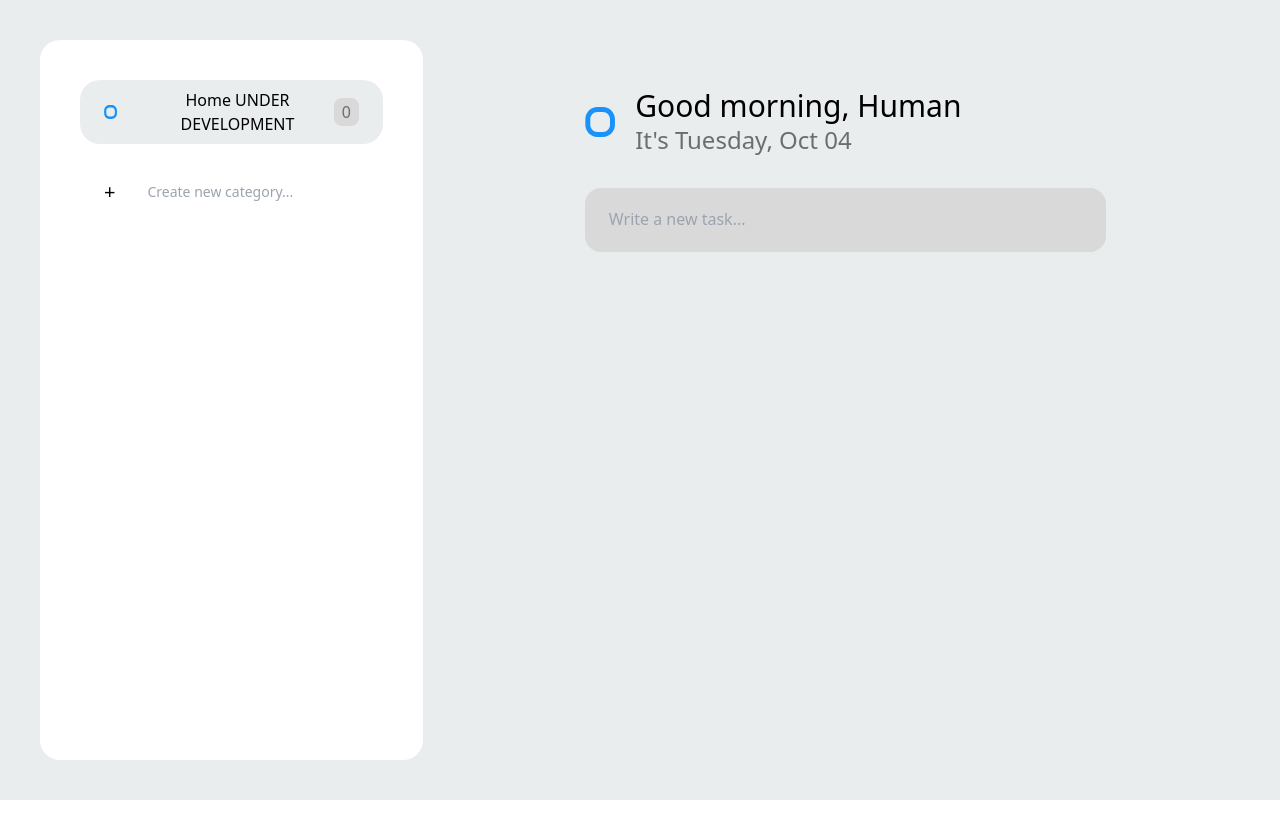
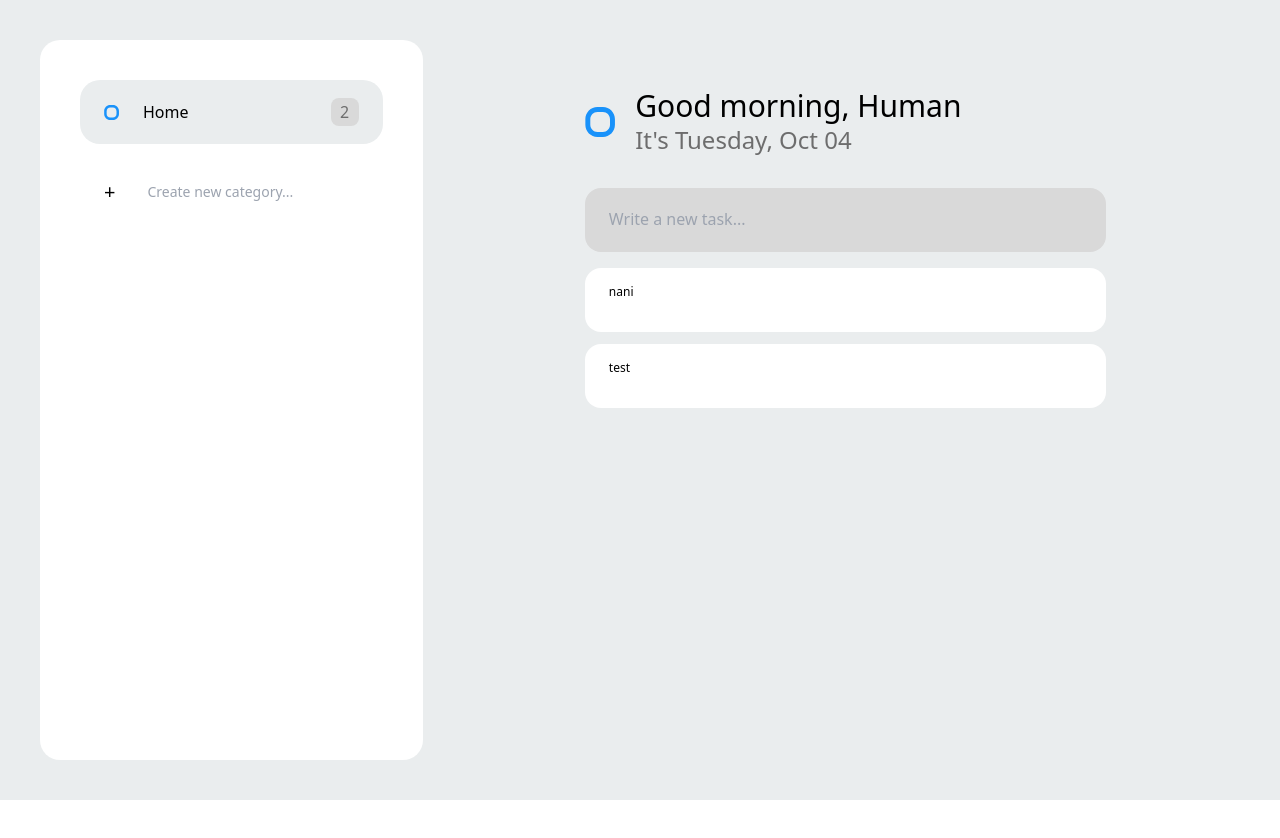
Before and after one commit to K3ndev/todo, a Next.js app: page / in a window 1280 px wide. Shown: the top 838 px of the page. Built offline with nearby package versions, Linux system fonts and the light colour scheme.

Commit message:
added some functions on sidebar

```diff
--- a/components/sidebar/index.tsx
+++ b/components/sidebar/index.tsx
@@ -1,5 +1,5 @@
 import { NextPage } from "next";
-import { useState } from 'react'
+import { useState, useMemo } from 'react'
 import { useAutoAnimate } from '@formkit/auto-animate/react'
 import Image from 'next/image'
 import { useTodoStore } from '../../store/todoStore'
@@ -16,15 +16,13 @@ interface IFormInputs {
 interface store {
     categoryList: [],
     currentCategory: '',
-    resetIsUsed: () => void,
-    deleteTodo: () => void
+    reset: () => void,
 }
 
 interface categoryList {
     categoryName: string,
     isUsed: boolean,
     todoList: []
-
 }
 
 // validation
@@ -36,15 +34,16 @@ const schema = yup.object({
 
 export const Sidebar: NextPage = () => {
 
+    // store
+    const { categoryList, addTodo, resetEverything } = useTodoStore<any>((states) => states)
+
     // states
     const [currentCategory, setCurrentCategory] = useState<string[]>([])
     const [inputCurrent, setInputCurrent] = useState('')
+    const tempCategory = categoryList;
 
     // for auto animate
     const [parent] = useAutoAnimate<HTMLDivElement>()
-
-    // store
-    const { addTodo, categoryList, resetIsUsed } = useTodoStore<any>((states) => states)
 
     const {
         register,
@@ -78,18 +77,29 @@ export const Sidebar: NextPage = () => {
         reset()
     }
     const onClickHandler = (categoryName: string) => {
-        // console.log(categoryList.filter((item: categoryList) => {
-        //     return item.categoryName === categoryName
-        // }))
-        resetIsUsed(getIsUsedIndex)
+        // i don't know how to use map inside of set() in zustand so this is temporary
+        const reset = () => {
+            tempCategory.map((item: categoryList) => {
+                item.isUsed = false;
+            })
+            tempCategory.map((item: categoryList) => {
+                if (item.categoryName === categoryName) {
+                    item.isUsed = true;
+                }
+            })
+        }
+        reset();
+        resetEverything(tempCategory)
     }
     const onDeleteClickHandler = (categoryName: string) => {
-        // console.log(getIsUsedIndex())
+        const findIndex = () => {
+            return tempCategory.map((item: categoryList) => {
+                return item.categoryName
+            }).indexOf(categoryName)
+        }
+        tempCategory.splice(findIndex(), 1);
+        resetEverything(tempCategory)
     }
-
-
-
-    console.log(categoryList)
 
     return (
         <aside className='hidden lg:inline-flex justify-center p-10 w-[45%] h-[90vh] bg-white rounded-[20px]'>
@@ -103,22 +113,22 @@ export const Sidebar: NextPage = () => {
                         categoryList.map((item: categoryList) => {
                             return (
                                 <div key={item.categoryName}>
-                                    <div className={`${item.isUsed && 'bg-[#EAEDEE]'} flex justify-between items-center rounded-[20px] w-full h-16`}>
-                                        <button className="flex gap-6 items-center pl-6 py-4" onClick={() => onClickHandler(item.categoryName)} >
+                                    <div onClick={() => onClickHandler(item.categoryName)} className={`${item.isUsed && 'bg-[#EAEDEE]'} flex justify-between items-center rounded-[20px] w-full h-16 cursor-pointer`}>
+                                        <div className="flex gap-6 items-center pl-6 py-4" >
                                             <Image
                                                 src="/dona_Avatar.svg"
                                                 alt="dona_Avatar"
                                                 height={15} width={15}
                                             />
                                             <p className="font-normal text-black text-base">{item.categoryName}</p>
-                                        </button>
+                                        </div>
 
                                         {/* using css, that will change the content */}
-                                        <button onClick={() => onDeleteClickHandler(item.categoryName)} className="item-custom bg-[#D9D9D9] rounded-lg w-7 h-7 text-[#6D6D6D] flex justify-center items-center mr-6 hover:bg-[#EB4747]">
+                                        <div onClick={() => onDeleteClickHandler(item.categoryName)} className="cursor-pointer item-custom bg-[#D9D9D9] rounded-lg w-7 h-7 text-[#6D6D6D] flex justify-center items-center mr-6 hover:bg-[#EB4747]">
                                             <p className="new-label">
                                                 <span>{item.todoList.length}</span>
                                             </p>
-                                        </button>
+                                        </div>
 
                                     </div>
                                 </div>
--- a/components/todoList/index.tsx
+++ b/components/todoList/index.tsx
@@ -1,7 +1,44 @@
 import type { NextPage } from 'next'
+import { useState, useEffect, useMemo } from 'react'
 import { Input } from '../index'
+import { useTodoStore } from '../../store/todoStore'
+import { useAutoAnimate } from '@formkit/auto-animate/react'
+
+interface categoryList {
+    categoryName: string,
+    isUsed: boolean,
+    todoList: []
+}
+
 
 export const TodoList: NextPage = () => {
+
+    // states
+    const [tempList, setTempList] = useState<[]>([])
+
+    // autoanimate
+    const [parent] = useAutoAnimate<HTMLDivElement>()
+
+    // zustand
+    const { categoryList } = useTodoStore<any>((states) => states)
+
+    // get isUsed
+
+    // get uniqueID
+    const getUniqueId = () => {
+        return Math.floor(Math.random() * Math.floor(Math.random() * Date.now()))
+    }
+
+    const getIsUsed = () => {
+        return categoryList.filter((item: categoryList) => {
+            return item.isUsed === true
+        })
+    }
+    const result = getIsUsed()
+
+
+
+
 
     return (
         <div className='w-full gap-4 flex flex-col items-center justify-center'>
@@ -9,13 +46,21 @@ export const TodoList: NextPage = () => {
             <Input />
 
             {/* list */}
-            <div className='w-full h-[78vh] scrollbar-hide'>
+            <div ref={parent} className='w-full h-[78vh] scrollbar-hide flex flex-col gap-3'>
 
                 {/*  */}
-
+                {
+                    result[0]?.todoList?.map((item: []) => {
+                        return (
+                            <div key={getUniqueId()} className='w-full'>
+                                <p className='font-normal text-xs px-6 py-4 w-full h-11 lg:h-16 bg-white rounded-2xl outline-0'>{item}</p>
+                            </div>
+                        )
+                    })
+                }
 
 
             </div>
-        </div>
+        </div >
     )
 }
--- a/store/todoStore.ts
+++ b/store/todoStore.ts
@@ -3,28 +3,44 @@ import create from 'zustand'
 import Home from '../pages'
 
 interface todoList {
-    category: number,
+    categoryName: string,
+    isUsed: boolean,
     todoList: string[]
 }
 
-export const useTodoStore = create((set) => ({
+export const useTodoStore = create((set, get) => ({
+
+    // states
     categoryList: [
         {
-            categoryName: 'Home UNDER DEVELOPMENT',
+            categoryName: 'Home',
             isUsed: true,
-            todoList: []
+            todoList: ['nani', 'test']
         }
 
     ],
     currentCategory: '',
-    addTodo: (category: string, todoList: string[]) => set((state: { categoryList: [] }) => ({
-        categoryList: [...state.categoryList, { categoryName: category, isUsed: false, todoList: todoList }]
+
+
+    // computed
+
+
+
+    // functions
+    addTodo: (category: string, todoList: string[]) => {
+        set((state: { categoryList: [] }) => ({
+            categoryList: [...state.categoryList, { categoryName: category, isUsed: false, todoList: todoList }]
+        }))
+    },
+    addList: (index: number) => set((state: []) => ({
+
     })),
-    resetIsUsed: (indexNum: number) => set((state: any) => {
-        // state.categoryList[indexNum].isUsed = false
-    }),
-    deleteTodo: () => set((states: any) => {
+    resetEverything: (newArr: []) => {
+        set((state: { categoryList: [] }) => ({
+            categoryList: newArr
+        }))
+    },
 
-    }),
+
 
 }))
```
